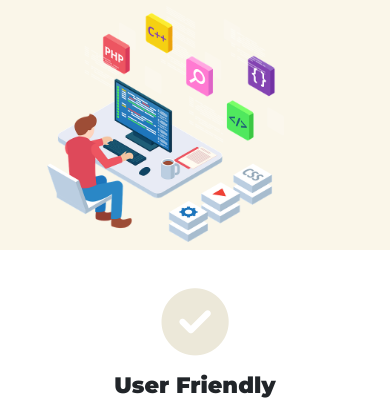
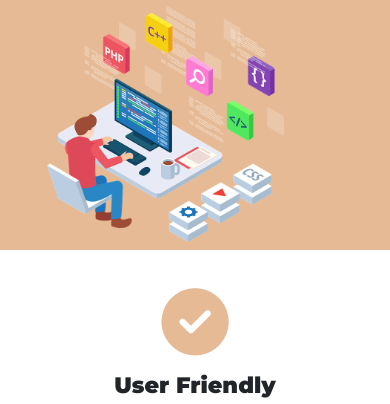
Before and after one commit to Harshitha-Killi/WEBLANCE, a plain HTML site: page index.html in a window 390 px wide. Shown: the part 433-837 px from the top of the page. Drawn offline with nearby package versions, Linux system fonts and the light colour scheme.

Commit message:
Color responsive

```diff
--- a/styles.css
+++ b/styles.css
@@ -41,6 +41,14 @@ body{
 .coloured-section{
    background-color:  #FAF6E9;
 }
+
+@media (max-width:600px){
+  .coloured-section{
+     background-color:  #E6BA95;
+  }
+
+  }
+
 
 .white-section{
   background-color: white;
@@ -126,6 +134,14 @@ p{
   margin-bottom: 1rem;
 }
 
+@media (max-width:600px){
+.icon{
+    color:  #E6BA95;
+  }
+
+}
+
+
 .icon:hover{
   color:#A97155;
 }
@@ -172,6 +188,14 @@ p{
   background-color: #ECE8D9;
 }
 
+@media (max-width:600px){
+  .card-header{
+    background-color: #E6BA95;
+  }
+
+}
+
+
 /* Contact*/
 
 .download-button{
```
